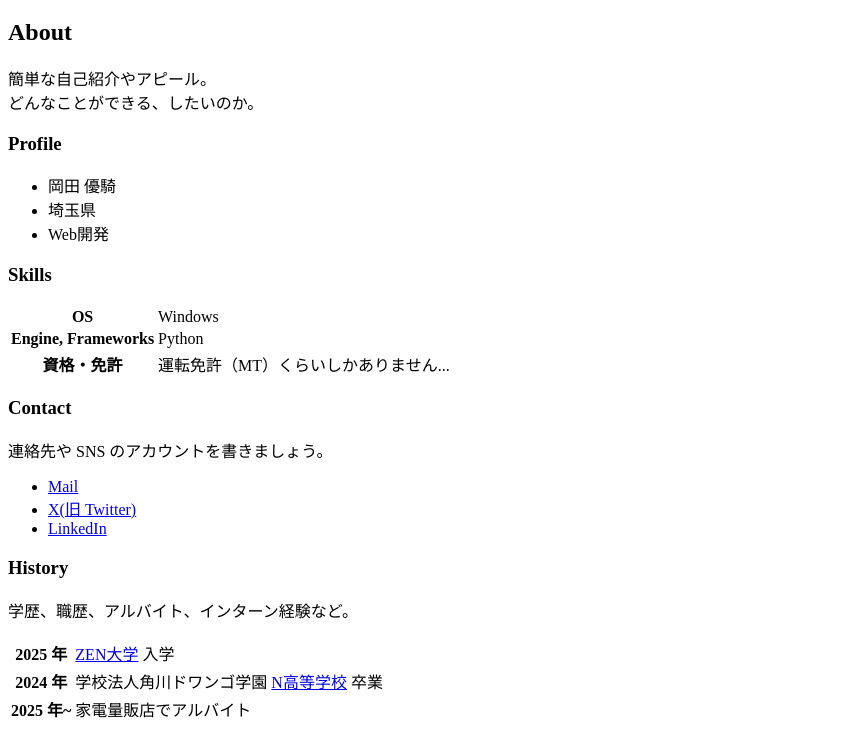
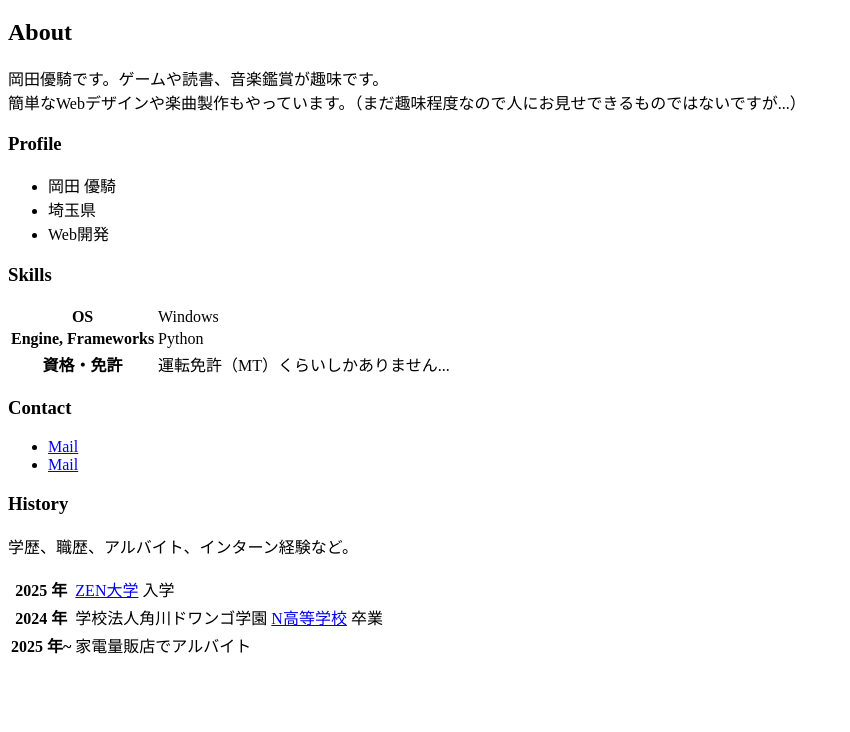
Before and after one commit to okayu97/okayu97.githab.io, a plain HTML site: page index.html in a window 1280 px wide. Shown: the part 70-802 px from the top of the page, without its empty margins (0-850 px from the left). Drawn offline with Linux system fonts and the light colour scheme.

Commit message:
ポートフォリオに必要な情報を追加

```diff
--- a/index.html
+++ b/index.html
@@ -10,8 +10,8 @@
 
     <h2>About</h2>
     <p>
-      簡単な自己紹介やアピール。<br>
-      どんなことができる、したいのか。
+      岡田優騎です。ゲームや読書、音楽鑑賞が趣味です。<br>
+      簡単なWebデザインや楽曲製作もやっています。（まだ趣味程度なので人にお見せできるものではないですが...）
     </p>
 
     <h3>Profile</h3>
@@ -38,11 +38,9 @@
     </table>
 
     <h3>Contact</h3>
-    <p>連絡先や SNS のアカウントを書きましょう。</p>
     <ul>
-      <li><a href="mailto:name@example.com">Mail</a></li>
-      <li><a href="https://twitter.com/n_yobikou">X(旧 Twitter)</a></li>
-      <li><a href="https://www.linkedin.com/">LinkedIn</a></li>
+      <li><a href="yuyutantan697@gmail.com">Mail</a></li>
+       <li><a href="251zs03897@student.zen.ac.jp">Mail</a></li>
     </ul>
 
     <h3>History</h3>
```
